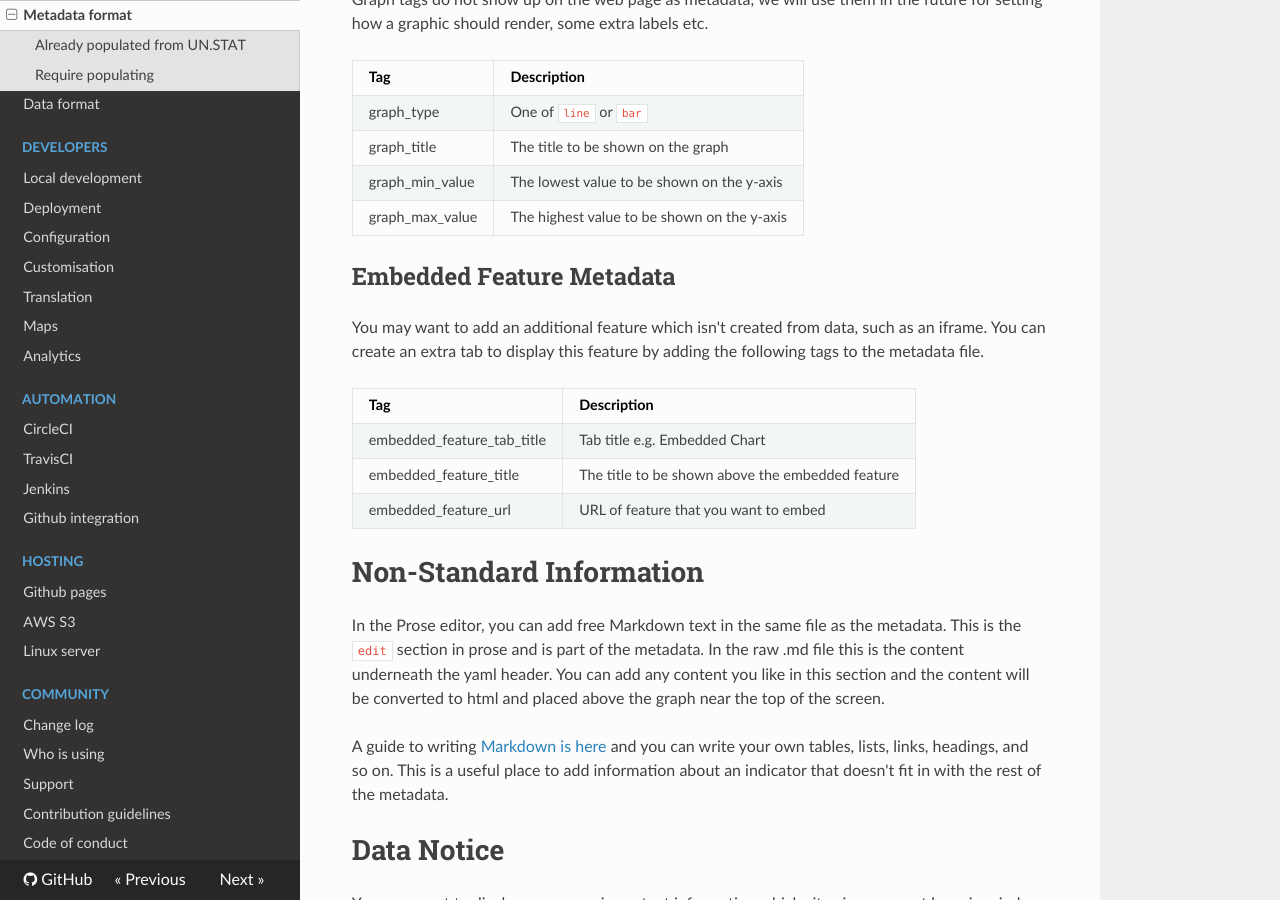
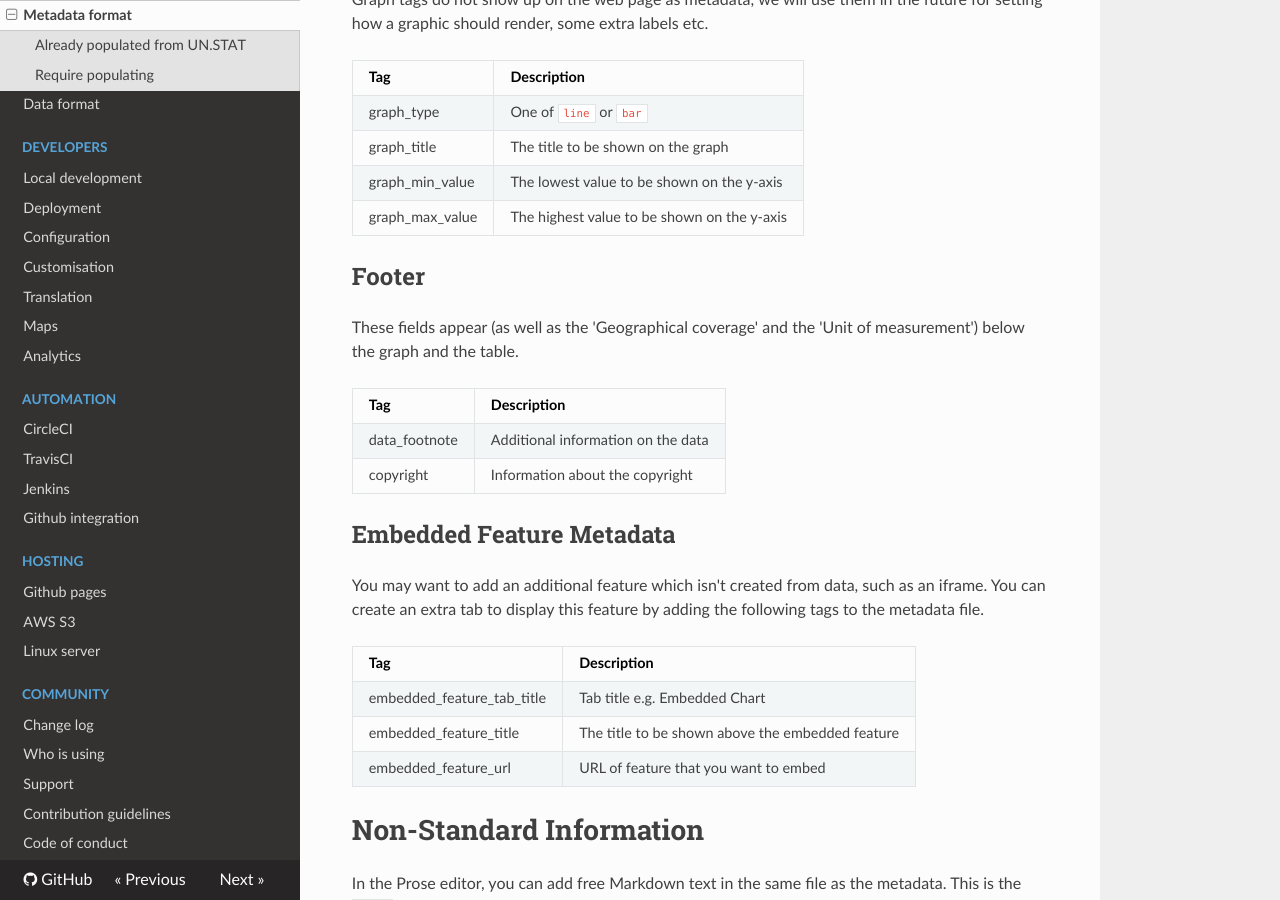
Before and after one commit to open-sdg/open-sdg, an MkDocs documentation site: the page built from docs/metadata-format.md, in a window 1280 px wide and 900 px high, scrolled down 3572 px. Built offline with MkDocs 1.6.1, drawn with Linux system fonts in a browser that asks for light colours; nearby versions of some CDN libraries; old or Windows-style settings are respelled for this version of MkDocs.

Commit message:
Update metadata-format.md

```diff
--- a/docs/metadata-format.md
+++ b/docs/metadata-format.md
@@ -125,6 +125,15 @@ Some additional tags are available for the graphs, including the graph type and
 | graph_min_value                     | The lowest value to be shown on the y-axis |
 | graph_max_value                     | The highest value to be shown on the y-axis |
 
+## Footer
+
+These fields appear (as well as the 'Geographical coverage' and the 'Unit of measurement') below the graph and the table.
+
+| Tag                                 | Description                        |
+|-------------------------------------|------------------------------------|
+| data_footnote                       | Additional information on the data |
+| copyright                           | Information about the copyright    |
+
 ## Embedded Feature Metadata
 
 You may want to add an additional feature which isn't created from data, such as an iframe. You can create an extra tab to display this feature by adding the following tags to the metadata file.
```
